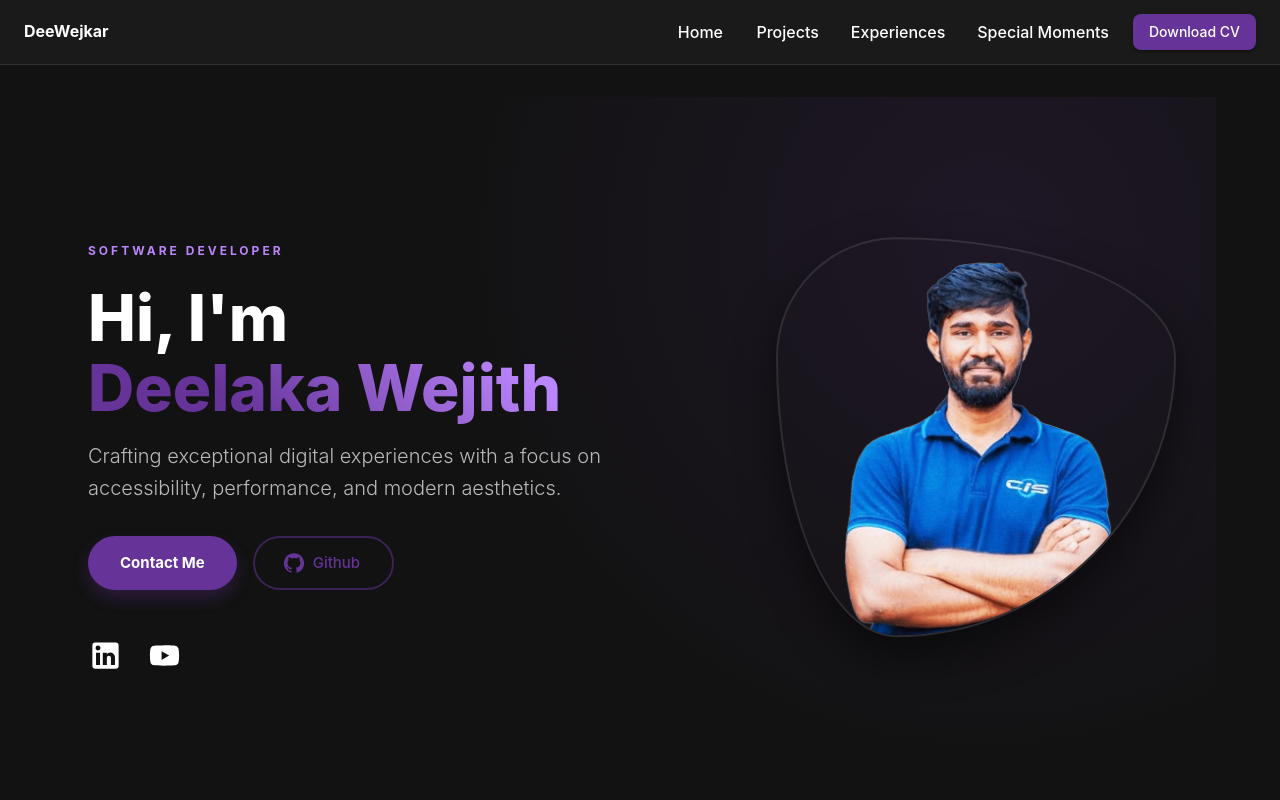
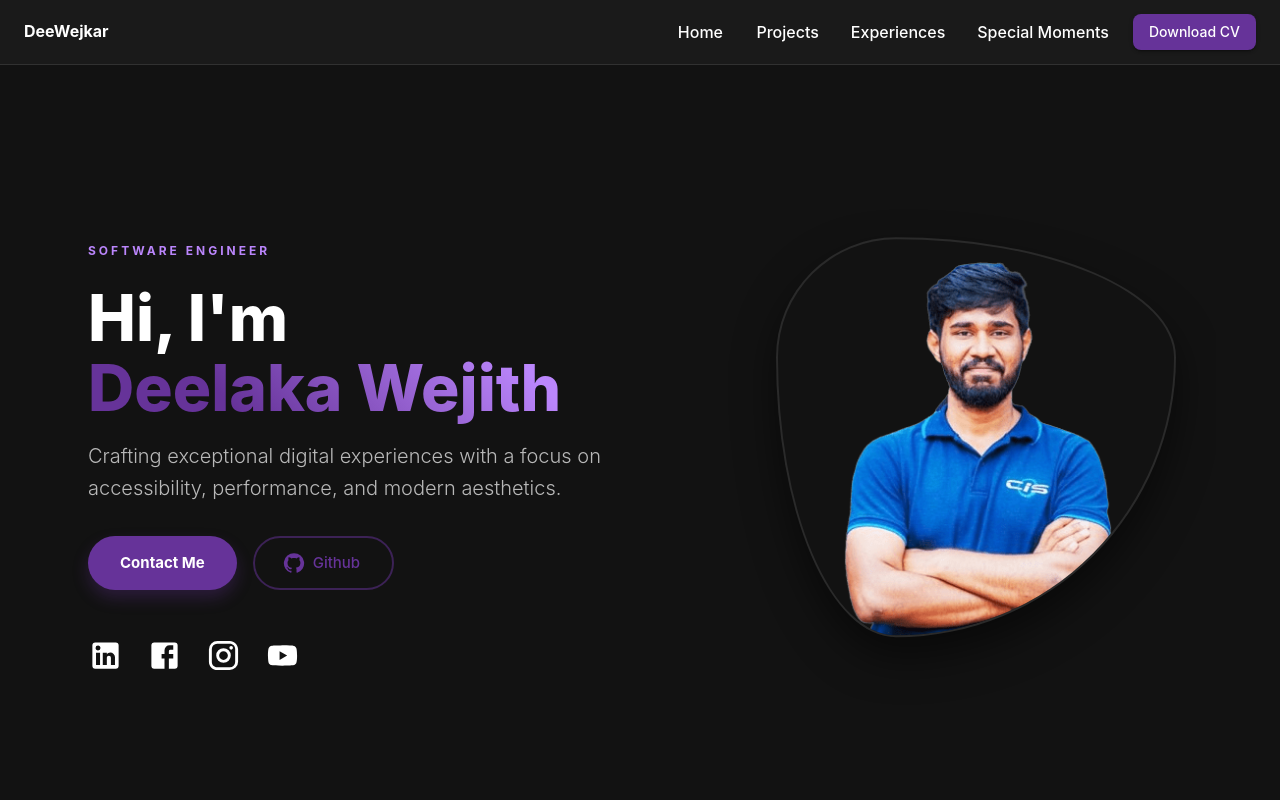
Before and after one commit to deelaka99/deewejkar-portfolio, a Gatsby site: page / in a window 1280 px wide. Shown: the top 800 px of the page. Built offline with nearby package versions, Linux system fonts and the light colour scheme; Gatsby itself is replaced by a stand-in of ours.

Commit message:
Updated the Hero component

```diff
--- a/src/components/Hero.js
+++ b/src/components/Hero.js
@@ -5,6 +5,8 @@ import {
   LinkedIn as LinkedInIcon,
   GitHub as GitHubIcon,
   YouTube as YouTubeIcon,
+  Facebook as FacebookIcon,
+  Instagram as InstagramIcon,
 } from "@mui/icons-material";
 import ProfileDP from "../images/dp2.png";
 
@@ -48,8 +50,6 @@ const Hero = () => {
         alignItems: "center",
         position: "relative",
         overflow: "hidden",
-        background:
-          "radial-gradient(circle at 80% 20%, rgba(102, 51, 153, 0.15) 0%, rgba(18, 18, 18, 0) 50%)",
       }}
     >
       <Container maxWidth="lg">
@@ -77,7 +77,7 @@ const Hero = () => {
                   display: "block",
                 }}
               >
-                SOFTWARE DEVELOPER
+                SOFTWARE ENGINEER
               </Typography>
               <Typography
                 variant="h1"
@@ -129,7 +129,7 @@ const Hero = () => {
                 <Button
                   variant="contained"
                   size="large"
-                  href="mailto:deelakawejith@gmail.com"
+                  href="mailto:123deelaka@gmail.com"
                   sx={{
                     borderRadius: "30px",
                     px: 4,
@@ -172,6 +172,22 @@ const Hero = () => {
                   style={{ color: "inherit" }}
                 >
                   <LinkedInIcon fontSize="large" />
+                </motion.a>
+                <motion.a
+                  whileHover={{ scale: 1.2, color: "#0037ff" }}
+                  href="https://www.facebook.com/deelaka.kariyawasam?mibextid=wwXIfr&mibextid=wwXIfr"
+                  target="_blank"
+                  style={{ color: "inherit" }}
+                >
+                  <FacebookIcon fontSize="large" />
+                </motion.a>
+                <motion.a
+                  whileHover={{ scale: 1.2, color: "#c300ff" }}
+                  href="https://www.instagram.com/deelaka_wk?igsh=NXd5b3UweWRkd2Vh&utm_source=qr"
+                  target="_blank"
+                  style={{ color: "inherit" }}
+                >
+                  <InstagramIcon fontSize="large" />
                 </motion.a>
                 <motion.a
                   whileHover={{ scale: 1.2, color: "#FF0000" }}
```
